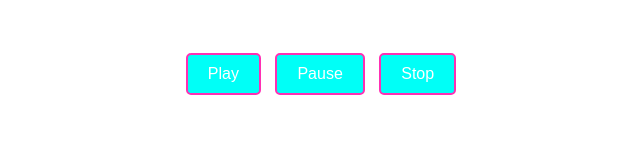
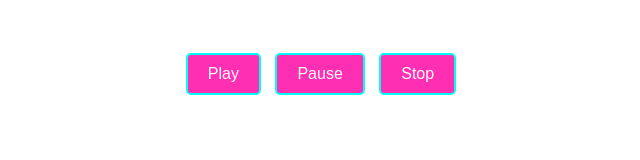
Before and after one commit to becool3000/jameskmusicaudioplayer, a plain HTML site: page 80s.html in a window 1280 px wide. Shown: the whole page, without its empty margins (319-959 px from the left). Drawn offline with Linux system fonts and the light colour scheme.

Commit message:
Update 80s.html

```diff
--- a/80s.html
+++ b/80s.html
@@ -19,8 +19,8 @@
         }
 
         button {
-            background-color: #00fff7; /* Hot pink */
-            border: 2px solid #ff2fb3; /* Bright cyan */
+            background-color: #ff2fb3; /* Hot pink */
+            border: 2px solid #00fff7; /* Bright cyan */
             color: white;
             padding: 10px 20px;
             margin: 5px;
```
